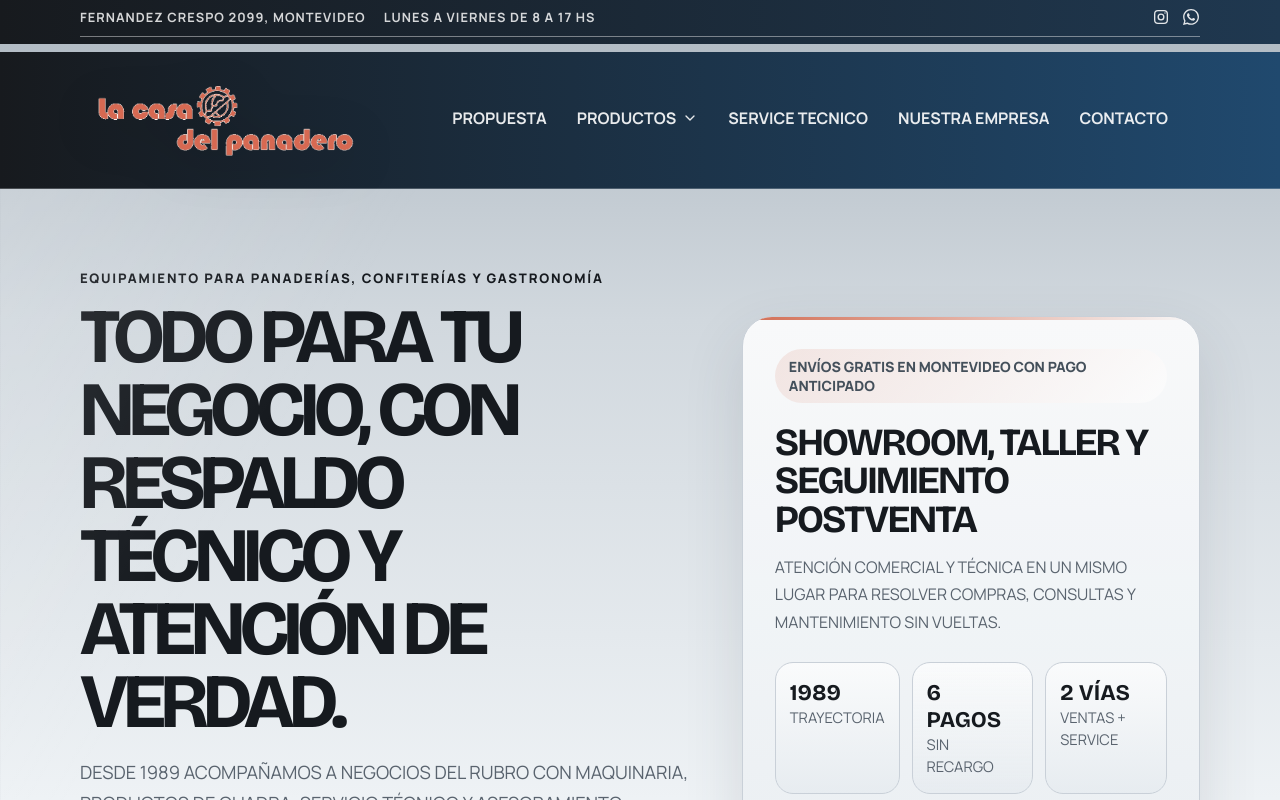
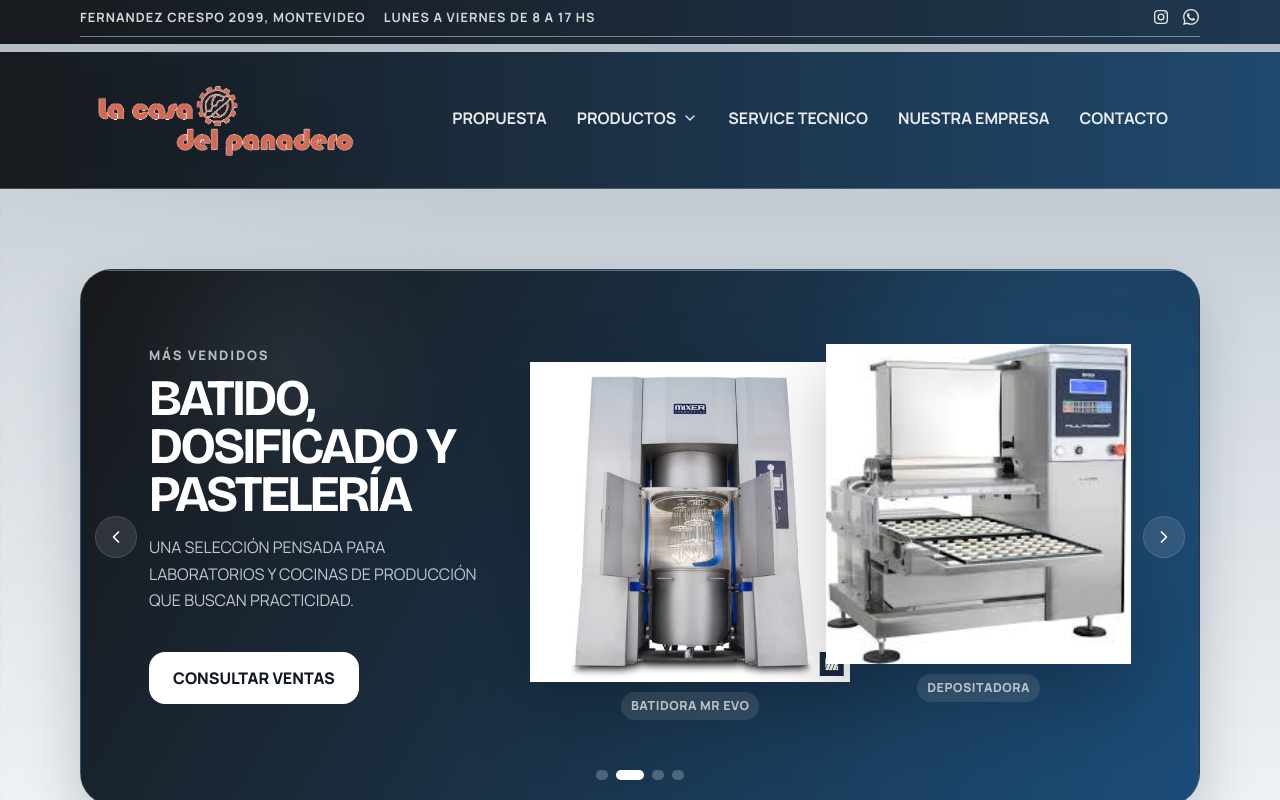
Before and after one commit to navarromaxi/la-casa-del-panadero-web, a Next.js app: page / in a window 1280 px wide. Shown: the top 800 px of the page. Built offline with nearby package versions, Linux system fonts and the light colour scheme.

Commit message:
cambios solicitados v6

```diff
--- a/app/globals.css
+++ b/app/globals.css
@@ -481,6 +481,10 @@ h3,
   align-items: center;
 }
 
+.hero-top-carousel {
+  margin-bottom: 30px;
+}
+
 .eyebrow {
   margin: 0;
   color: var(--ink);
@@ -607,6 +611,170 @@ h3,
   font-size: 0.92rem;
 }
 
+.home-carousel {
+  position: relative;
+  overflow: hidden;
+  border: 1px solid rgba(102, 125, 148, 0.24);
+  border-radius: 32px;
+  background:
+    radial-gradient(circle at 84% 32%, rgba(63, 143, 214, 0.2), transparent 24%),
+    radial-gradient(circle at 18% 18%, rgba(255, 255, 255, 0.06), transparent 16%),
+    linear-gradient(120deg, #17181b 0%, #1a2a39 36%, #1b4d79 100%);
+  box-shadow: 0 28px 54px rgba(27, 40, 54, 0.22);
+}
+
+.home-carousel::before {
+  content: '';
+  position: absolute;
+  inset: 0 auto auto 0;
+  width: 100%;
+  height: 1px;
+  background: rgba(255, 255, 255, 0.3);
+  z-index: 2;
+}
+
+.home-carousel-track {
+  display: flex;
+  transition: transform 320ms ease;
+  will-change: transform;
+}
+
+.home-carousel-slide {
+  width: 100%;
+  flex: 0 0 100%;
+  display: grid;
+  grid-template-columns: minmax(280px, 0.72fr) minmax(0, 1.28fr);
+  align-items: center;
+  gap: 24px;
+  min-height: 530px;
+  padding: 52px 68px 76px;
+  position: relative;
+}
+
+.home-carousel-copy h2 {
+  margin: 10px 0 16px;
+  max-width: 10ch;
+  color: #fff;
+  font-size: clamp(2.8rem, 4vw, 4.2rem);
+  line-height: 0.94;
+  letter-spacing: -0.05em;
+}
+
+.home-carousel-copy .eyebrow {
+  color: rgba(240, 245, 250, 0.72);
+}
+
+.home-carousel-copy p:not(.eyebrow) {
+  max-width: 34ch;
+  color: rgba(231, 238, 245, 0.82);
+  line-height: 1.65;
+}
+
+.home-carousel-cta {
+  display: inline-flex;
+  align-items: center;
+  justify-content: center;
+  min-height: 52px;
+  margin-top: 22px;
+  padding: 0 24px;
+  border-radius: 16px;
+  background: #fff;
+  color: #11181f;
+  font-weight: 800;
+}
+
+.home-carousel-products {
+  position: relative;
+  min-height: 390px;
+}
+
+.home-carousel-product-card {
+  position: absolute;
+  display: grid;
+  justify-items: center;
+  gap: 10px;
+}
+
+.home-carousel-image {
+  width: auto;
+  max-width: 100%;
+  height: 320px;
+  object-fit: contain;
+  filter: drop-shadow(0 28px 38px rgba(0, 0, 0, 0.24));
+}
+
+.home-carousel-product-1 {
+  left: 2%;
+  bottom: 0;
+}
+
+.home-carousel-product-2 {
+  right: 0;
+  bottom: 18px;
+}
+
+.home-carousel-product-card span {
+  display: inline-flex;
+  align-items: center;
+  min-height: 28px;
+  padding: 4px 10px;
+  border-radius: 999px;
+  background: rgba(255, 255, 255, 0.12);
+  color: rgba(244, 248, 252, 0.84);
+  font-size: 0.78rem;
+  font-weight: 800;
+  letter-spacing: 0.04em;
+}
+
+.home-carousel-nav {
+  position: absolute;
+  top: 50%;
+  z-index: 3;
+  display: inline-flex;
+  align-items: center;
+  justify-content: center;
+  width: 42px;
+  height: 42px;
+  border: 1px solid rgba(255, 255, 255, 0.14);
+  border-radius: 999px;
+  background: rgba(255, 255, 255, 0.1);
+  color: #fff;
+  transform: translateY(-50%);
+  backdrop-filter: blur(8px);
+}
+
+.home-carousel-nav-left {
+  left: 14px;
+}
+
+.home-carousel-nav-right {
+  right: 14px;
+}
+
+.home-carousel-dots {
+  position: absolute;
+  left: 50%;
+  bottom: 24px;
+  z-index: 3;
+  display: inline-flex;
+  align-items: center;
+  gap: 8px;
+  transform: translateX(-50%);
+}
+
+.home-carousel-dot {
+  width: 10px;
+  height: 10px;
+  border: 0;
+  border-radius: 999px;
+  background: rgba(255, 255, 255, 0.24);
+}
+
+.home-carousel-dot.is-active {
+  width: 28px;
+  background: #fff;
+}
+
 .contact-row {
   display: flex;
   align-items: center;
@@ -1680,6 +1848,32 @@ h3,
     max-width: none;
   }
 
+  .home-carousel-slide {
+    grid-template-columns: 1fr;
+    min-height: 0;
+    padding: 34px 30px 74px;
+  }
+
+  .home-carousel-copy h2 {
+    max-width: none;
+  }
+
+  .home-carousel-products {
+    min-height: 300px;
+  }
+
+  .home-carousel-image {
+    height: 240px;
+  }
+
+  .home-carousel-product-1 {
+    left: 3%;
+  }
+
+  .home-carousel-product-2 {
+    right: 2%;
+  }
+
   .clients-strip {
     min-height: 104px;
   }
@@ -2003,6 +2197,72 @@ h3,
     padding: 24px;
   }
 
+  .home-carousel {
+    border-radius: 24px;
+  }
+
+  .home-carousel-slide {
+    padding: 26px 18px 74px;
+    gap: 14px;
+  }
+
+  .home-carousel-copy h2 {
+    font-size: clamp(2.2rem, 10vw, 3rem);
+  }
+
+  .home-carousel-copy p:not(.eyebrow) {
+    max-width: none;
+  }
+
+  .home-carousel-cta {
+    min-height: 46px;
+    padding: 0 18px;
+    border-radius: 14px;
+  }
+
+  .home-carousel-products {
+    min-height: 230px;
+  }
+
+  .home-carousel-image {
+    height: 172px;
+  }
+
+  .home-carousel-product-1 {
+    left: 0;
+    bottom: 0;
+  }
+
+  .home-carousel-product-2 {
+    right: 0;
+    bottom: 10px;
+  }
+
+  .home-carousel-product-card span {
+    font-size: 0.68rem;
+    letter-spacing: 0.03em;
+  }
+
+  .home-carousel-nav {
+    top: auto;
+    bottom: 18px;
+    transform: none;
+    width: 38px;
+    height: 38px;
+  }
+
+  .home-carousel-nav-left {
+    left: 18px;
+  }
+
+  .home-carousel-nav-right {
+    right: 18px;
+  }
+
+  .home-carousel-dots {
+    bottom: 32px;
+  }
+
   .section {
     padding: 64px 0;
   }
--- /dev/null
+++ b/app/home-best-sellers-carousel.tsx
@@ -0,0 +1,158 @@
+'use client'
+
+import Image from 'next/image'
+import { ChevronLeft, ChevronRight } from 'lucide-react'
+import { useEffect, useState } from 'react'
+
+type HomeCarouselSlide = {
+  eyebrow: string
+  title: string
+  text: string
+  cta: string
+  href: string
+  external?: boolean
+  products: Array<{
+    name: string
+    image: string
+    alt: string
+  }>
+}
+
+const slides: HomeCarouselSlide[] = [
+  {
+    eyebrow: 'Más vendidos',
+    title: 'Amasado, sobado y ritmo de trabajo',
+    text: 'Equipos elegidos por panaderías que necesitan producción constante y respaldo técnico.',
+    cta: 'Ver productos',
+    href: '#productos',
+    products: [
+      { name: 'Amasadora espiral', image: '/amasadora-start-plus.jpg', alt: 'Amasadora espiral industrial' },
+      { name: 'Sobadora pesada', image: '/sobadora-pesada.jpg', alt: 'Sobadora pesada industrial' },
+    ],
+  },
+  {
+    eyebrow: 'Más vendidos',
+    title: 'Batido, dosificado y pastelería',
+    text: 'Una selección pensada para laboratorios y cocinas de producción que buscan practicidad.',
+    cta: 'Consultar ventas',
+    href: 'https://wa.me/59894009370',
+    external: true,
+    products: [
+      { name: 'Batidora MR EVO', image: '/batidora-mr-evo.jpg', alt: 'Batidora planetaria MR EVO' },
+      { name: 'Depositadora', image: '/multidrop.jpg', alt: 'Depositadora multidrop' },
+    ],
+  },
+  {
+    eyebrow: 'Más vendidos',
+    title: 'Formado y corte para salida comercial',
+    text: 'Soluciones buscadas por negocios que quieren uniformidad, velocidad y mejor terminación.',
+    cta: 'Ver categorías',
+    href: '#productos',
+    products: [
+      { name: 'Armadora de pan', image: '/armadora-de-pan.jpg', alt: 'Armadora automática de pan' },
+      { name: 'Cortadora JAC', image: '/cortadora-jac.jpeg', alt: 'Cortadora de pan JAC' },
+    ],
+  },
+  {
+    eyebrow: 'Más vendidos',
+    title: 'Laminado y líneas especiales',
+    text: 'Equipos de alta consulta para quienes buscan crecer, diversificar y profesionalizar producción.',
+    cta: 'Pedir asesoramiento',
+    href: 'https://wa.me/59894009370',
+    external: true,
+    products: [
+      { name: 'Laminadora', image: '/laminadora-beta-tower-660-real.jpg', alt: 'Laminadora industrial' },
+      { name: 'Grupo croissant', image: '/grupo-croissant-avant-530.png', alt: 'Grupo croissant industrial' },
+    ],
+  },
+]
+
+export function HomeBestSellersCarousel() {
+  const [activeIndex, setActiveIndex] = useState(0)
+
+  useEffect(() => {
+    const timer = window.setInterval(() => {
+      setActiveIndex((current) => (current + 1) % slides.length)
+    }, 5200)
+
+    return () => window.clearInterval(timer)
+  }, [])
+
+  const goPrev = () => {
+    setActiveIndex((current) => (current === 0 ? slides.length - 1 : current - 1))
+  }
+
+  const goNext = () => {
+    setActiveIndex((current) => (current + 1) % slides.length)
+  }
+
+  return (
+    <section className="home-carousel" aria-label="Artículos más vendidos">
+      <div className="home-carousel-track" style={{ transform: `translateX(-${activeIndex * 100}%)` }}>
+        {slides.map((slide) => (
+          <article className="home-carousel-slide" key={slide.title}>
+            <div className="home-carousel-copy">
+              <p className="eyebrow">{slide.eyebrow}</p>
+              <h2>{slide.title}</h2>
+              <p>{slide.text}</p>
+              <a
+                className="home-carousel-cta"
+                href={slide.href}
+                target={slide.external ? '_blank' : undefined}
+                rel={slide.external ? 'noreferrer' : undefined}
+              >
+                {slide.cta}
+              </a>
+            </div>
+
+            <div className="home-carousel-products" aria-hidden="true">
+              {slide.products.map((product, index) => (
+                <div className={`home-carousel-product-card home-carousel-product-${index + 1}`} key={product.name}>
+                  <Image
+                    src={product.image}
+                    alt={product.alt}
+                    width={1100}
+                    height={1100}
+                    className="home-carousel-image"
+                    priority={activeIndex === 0}
+                  />
+                  <span>{product.name}</span>
+                </div>
+              ))}
+            </div>
+          </article>
+        ))}
+      </div>
+
+      <button
+        type="button"
+        className="home-carousel-nav home-carousel-nav-left"
+        aria-label="Slide anterior"
+        onClick={goPrev}
+      >
+        <ChevronLeft size={20} />
+      </button>
+
+      <button
+        type="button"
+        className="home-carousel-nav home-carousel-nav-right"
+        aria-label="Slide siguiente"
+        onClick={goNext}
+      >
+        <ChevronRight size={20} />
+      </button>
+
+      <div className="home-carousel-dots" aria-label="Paginación del carrusel">
+        {slides.map((slide, index) => (
+          <button
+            key={slide.title}
+            type="button"
+            className={`home-carousel-dot${index === activeIndex ? ' is-active' : ''}`}
+            aria-label={`Ir al slide ${index + 1}`}
+            onClick={() => setActiveIndex(index)}
+          />
+        ))}
+      </div>
+    </section>
+  )
+}
--- a/app/page.tsx
+++ b/app/page.tsx
@@ -15,6 +15,7 @@ import {
 import type { ReactNode } from 'react'
 import Image from 'next/image'
 import { ContactForm } from './contact-form'
+import { HomeBestSellersCarousel } from './home-best-sellers-carousel'
 import { getCategoryHref, salesWhatsAppUrl, topLevelProductCategories } from './products-data'
 
 const brands = [
@@ -174,6 +175,9 @@ export default function Home() {
       </section>
 
       <section id="inicio" className="hero">
+        <div className="container hero-top-carousel">
+          <HomeBestSellersCarousel />
+        </div>
         <div className="container hero-grid">
           <div className="hero-copy">
             <p className="eyebrow">Equipamiento para panaderías, confiterías y gastronomía</p>
```
